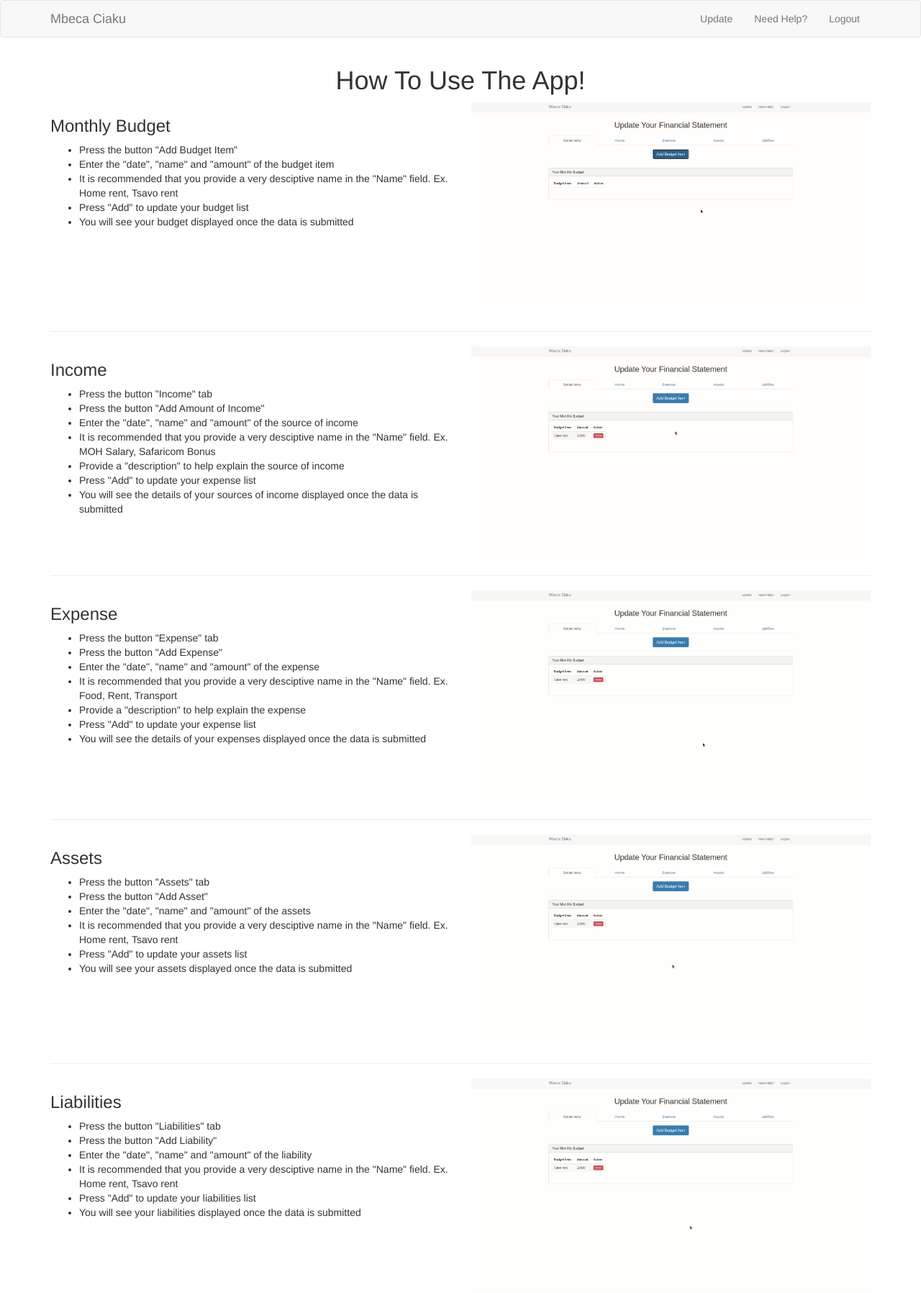
After one commit to GitauHarrison/mbeca-ciaku, a Flask app: page /help in a window 1280 px wide. The commit adds this page. Shown: the whole page at 72% size. Run offline with Flask 2, Linux system fonts and the light colour scheme; the visitor is signed in with stand-in values (Sample User, id 1); some libraries are stand-ins or nearby versions.

Commit message:
UUpdate the help page

```diff
--- a/app/routes.py
+++ b/app/routes.py
@@ -7,11 +7,27 @@ from app.models import User, BudgetItem, Expenses, \
 from flask_login import current_user, login_user, logout_user, login_required
 
 
+# The two functions below allow us to specify what forms
+# are to be submitted in a post request
+def validate_on_submit(self):
+    return self.is_submitted() and self.validate()
+
+
+def is_submitted(self):
+    return self.form.is_submitted()
+
+
 @app.route('/')
 @app.route('/index')
 @login_required
 def index():
     return render_template('index.html', title='Index')
+
+
+@app.route('/help')
+@login_required
+def help():
+    return render_template('help.html', title='Help')
 
 
 @app.route('/login', methods=['GET', 'POST'])
@@ -50,14 +66,6 @@ def logout():
     return redirect(url_for('login'))
 
 
-def validate_on_submit(self):
-    return self.is_submitted() and self.validate()
-
-
-def is_submitted(self):
-    return self.form.is_submitted()
-
-
 @app.route('/update', methods=['GET', 'POST'])
 @login_required
 def update():
@@ -74,7 +82,7 @@ def update():
         db.session.add(budget_item)
         db.session.commit()
         flash(budget_item.name + ' has been added to your budget items')
-        return redirect(url_for('update'))
+        return redirect(url_for('update', anchor='budget'))
     budget_items = user.budget_items.all()
 
     # Get all asset items for current user
@@ -88,7 +96,7 @@ def update():
         db.session.add(asset_item)
         db.session.commit()
         flash(asset_item.name + ' has been added to your assets')
-        return redirect(url_for('update'))
+        return redirect(url_for('update', anchor='assets'))
     assets = user.assets.all()
 
     # Get all liability items for current user
@@ -102,7 +110,7 @@ def update():
         db.session.add(liability_item)
         db.session.commit()
         flash(liability_item.name + ' has been added to your liabilities')
-        return redirect(url_for('update'))
+        return redirect(url_for('update', anchor='liabilities'))
     liabilities = user.liabilities.all()
 
     # Update current user's income
@@ -174,7 +182,7 @@ def actual_expense_delete(id):
     db.session.delete(actual_expense)
     db.session.commit()
     flash(actual_expense.name + ' has been deleted from your expenses')
-    return redirect(url_for('update', anchor='income'))
+    return redirect(url_for('update', anchor='expenses'))
 
 
 @app.route('/delete/asset-<int:id>')
@@ -201,4 +209,4 @@ def actual_income_delete(id):
     db.session.delete(actual_income)
     db.session.commit()
     flash(str(actual_income.amount) + ' has been deleted from actual income')
-    return redirect(url_for('update', anchor='actual-income'))
+    return redirect(url_for('update', anchor='income-sources'))
--- a/app/templates/base.html
+++ b/app/templates/base.html
@@ -32,7 +32,7 @@
             <ul class="nav navbar-nav navbar-right">
                 {% if current_user.is_authenticated %}
                     <li><a href="{{ url_for('update') }}">Update</a></li>
-                    <li><a href="#">Need Help?</a></li>
+                    <li><a href=" {{ url_for('help') }} ">Need Help?</a></li>
                     <li><a href="{{ url_for('logout') }}">Logout</a></li>
                 {% else %}
                     <li><a href=" {{ url_for('login') }} ">Login</a></li>
--- /dev/null
+++ b/app/templates/help.html
@@ -0,0 +1,93 @@
+{% extends 'base.html' %}
+
+{% block app_context %}
+<div class="row text-center">
+    <div class="col-md-12">
+        <h1>How To Use The App!</h1>
+    </div>
+</div>
+<div class="row">
+    <div class="col-md-6">
+        <h3>Monthly Budget</h3>
+        <ul>
+            <li>Press the button "Add Budget Item"</li>
+            <li>Enter the "date", "name" and "amount" of the budget item</li>
+            <li>It is recommended that you provide a very desciptive name in the "Name" field. Ex. Home rent, Tsavo rent</li>
+            <li>Press "Add" to update your budget list</li>
+            <li>You will see your budget displayed once the data is submitted</li>
+        </ul>
+    </div>
+    <div class="col-md-6">
+        <img class="img-fluid" style="max-width: 100%; height:auto;" src="{{ url_for('static', filename='images/help_budget_tab.gif') }}" alt="Budget" class="img-responsive">
+    </div>
+</div>
+<hr>
+<div class="row">
+    <div class="col-md-6">
+        <h3>Income</h3>
+        <ul>
+            <li>Press the button "Income" tab</li>
+            <li>Press the button "Add Amount of Income"</li>
+            <li>Enter the "date", "name" and "amount" of the source of income</li>
+            <li>It is recommended that you provide a very desciptive name in the "Name" field. Ex. MOH Salary, Safaricom Bonus</li>
+            <li>Provide a "description" to help explain the source of income</li>
+            <li>Press "Add" to update your expense list</li>
+            <li>You will see the details of your sources of income displayed once the data is submitted</li>
+        </ul>
+    </div>
+    <div class="col-md-6">
+        <img class="img-fluid" style="max-width: 100%; height:auto;" src="{{ url_for('static', filename='images/help_expenses_tab.gif') }}" alt="Expense" class="img-responsive">
+    </div>
+</div>
+<hr>
+<div class="row">
+    <div class="col-md-6">
+        <h3>Expense</h3>
+        <ul>
+            <li>Press the button "Expense" tab</li>
+            <li>Press the button "Add Expense"</li>
+            <li>Enter the "date", "name" and "amount" of the expense</li>
+            <li>It is recommended that you provide a very desciptive name in the "Name" field. Ex. Food, Rent, Transport</li>
+            <li>Provide a "description" to help explain the expense</li>
+            <li>Press "Add" to update your expense list</li>
+            <li>You will see the details of your expenses displayed once the data is submitted</li>
+        </ul>
+    </div>
+    <div class="col-md-6">
+        <img class="img-fluid" style="max-width: 100%; height:auto;" src="{{ url_for('static', filename='images/help_income_tab.gif') }}" alt="Expense" class="img-responsive">
+    </div>
+</div>
+<hr>
+<div class="row">
+    <div class="col-md-6">
+        <h3>Assets</h3>
+        <ul>
+            <li>Press the button "Assets" tab</li>
+            <li>Press the button "Add Asset"</li>
+            <li>Enter the "date", "name" and "amount" of the assets</li>
+            <li>It is recommended that you provide a very desciptive name in the "Name" field. Ex. Home rent, Tsavo rent</li>
+            <li>Press "Add" to update your assets list</li>
+            <li>You will see your assets displayed once the data is submitted</li>
+        </ul>
+    </div>
+    <div class="col-md-6">
+        <img class="img-fluid" style="max-width: 100%; height:auto;" src="{{ url_for('static', filename='images/help_assets_tab.gif') }}" alt="Budget" class="img-responsive">
+    </div>
+</div>
+<hr>
+<div class="row">
+    <div class="col-md-6">
+        <h3>Liabilities</h3>
+        <ul>
+            <li>Press the button "Liabilities" tab</li>
+            <li>Press the button "Add Liability"</li>
+            <li>Enter the "date", "name" and "amount" of the liability</li>
+            <li>It is recommended that you provide a very desciptive name in the "Name" field. Ex. Home rent, Tsavo rent</li>
+            <li>Press "Add" to update your liabilities list</li>
+            <li>You will see your liabilities displayed once the data is submitted</li>
+        </ul>
+    </div>
+    <div class="col-md-6">
+        <img class="img-fluid" style="max-width: 100%; height:auto;" src="{{ url_for('static', filename='images/help_liabilities_tab.gif') }}" alt="Budget" class="img-responsive">
+    </div>
+{% endblock %}
```
Also changed, not shown: app.db, app/static/images/help_assets_tab.gif (added), app/static/images/help_budget_tab.gif (added), app/static/images/help_expenses_tab.gif (added), app/static/images/help_income_tab.gif (added), app/static/images/help_liabilities_tab.gif (added).
